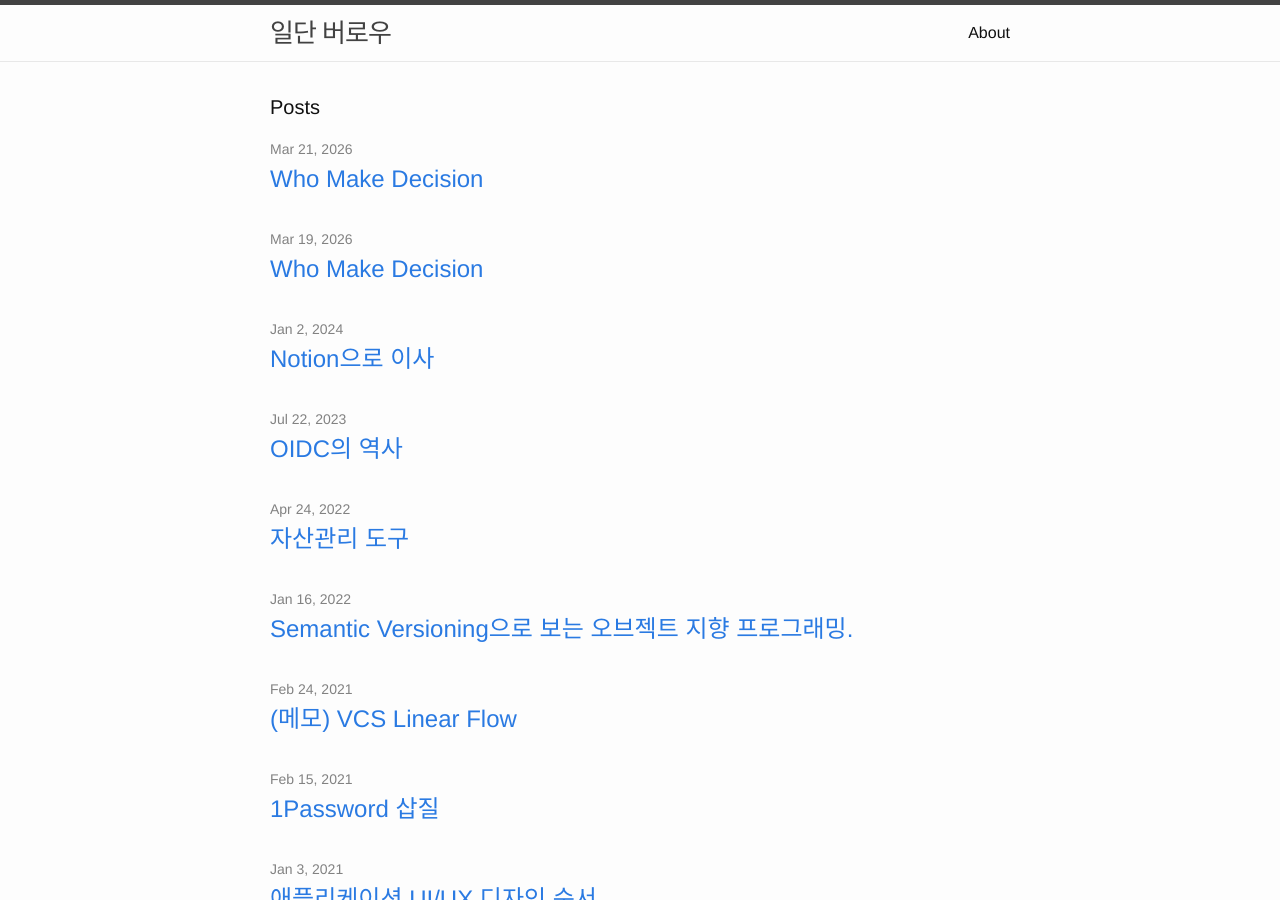
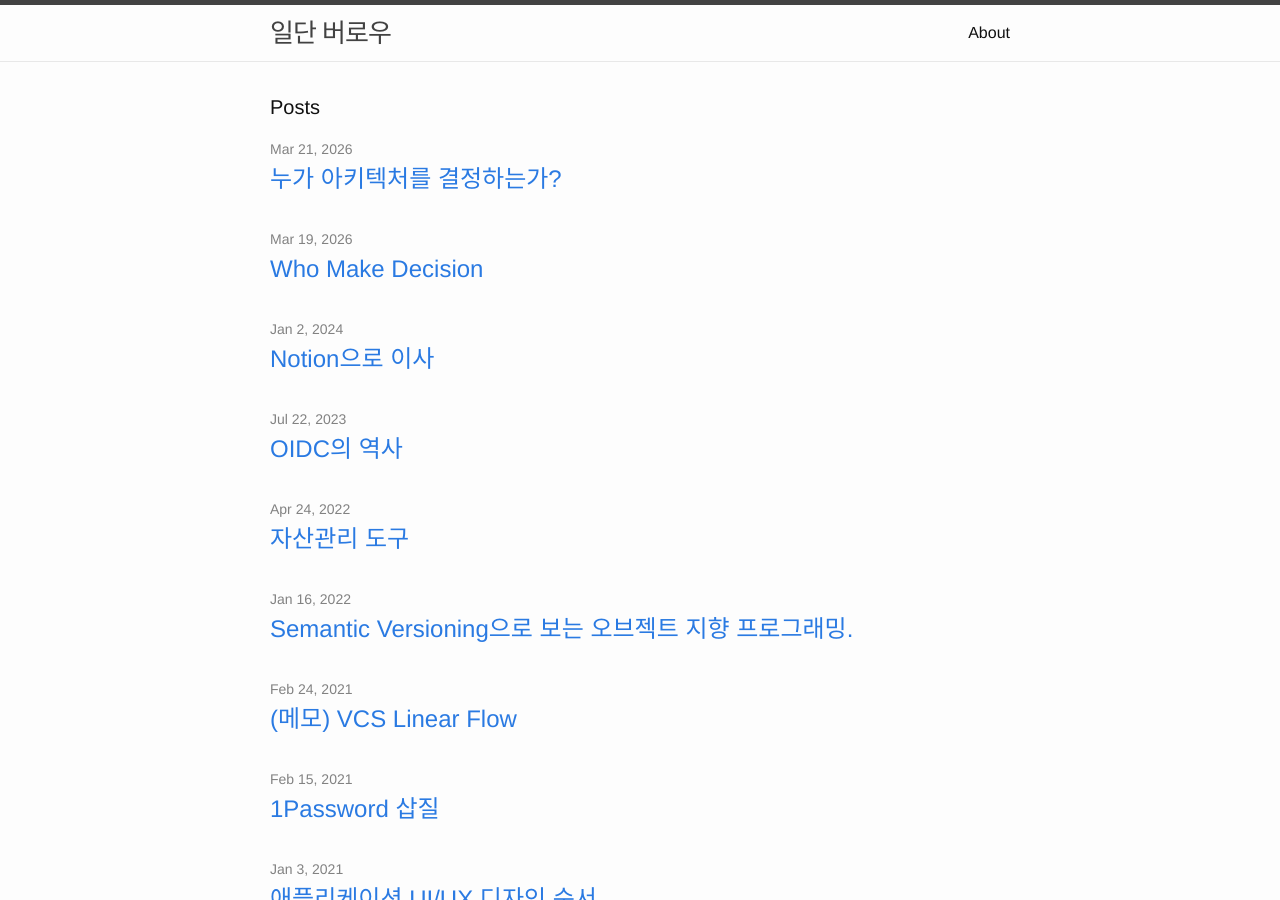
Before and after one commit to JustBurrow/JustBurrow.github.io, a Jekyll site: the page built from index.html, in a window 1280 px wide and 900 px high. Built offline with Jekyll 4.4.1, drawn with Linux system fonts in a browser that asks for light colours.

Commit message:
🔧 로컬에서 Jekyll로 확인하기 설정.
Jekyll 업데이트 포함.

```diff
--- a/Gemfile
+++ b/Gemfile
@@ -31,3 +31,5 @@ gem "wdm", "~> 0.1.1", :platforms => [:mingw, :x64_mingw, :mswin]
 # Lock `http_parser.rb` gem to `v0.6.x` on JRuby builds since newer versions of the gem
 # do not have a Java counterpart.
 gem "http_parser.rb", "~> 0.6.0", :platforms => [:jruby]
+gem "csv"
+gem "base64"
--- a/_posts/2026-03-21-who-make-decision.md
+++ b/_posts/2026-03-21-who-make-decision.md
@@ -1,4 +1,6 @@
 ---
+title: 누가 아키텍처를 결정하는가?
+layout: post
 audiences:
     - IT 분야의 기술적 흐름을 파악하고 싶은 사람.
     - 경력관리를 위해 유망 분야를 파악하고 싶은 사람.
@@ -25,7 +27,7 @@ contents: # 다룰 내용, 입장, 정의 등. 순서는 중요도나 논리적
     - AI, 네트워크 API 정의 언어와 컴파일러, 멀티플랫폼 프로그래밍 언어의 보급으로 서버 애플리케이션 개발자가 클라이언트용 라이브러리를 개발하기 쉬워졌다.
 ---
 
-# 누가 구조를 결정하는가?
+# 누가 아키텍처를 결정하는가?
 
 미래의 아키텍트는 어떤 스킬셋을 요구할 것인가?
 
```
Also changed, not shown: Gemfile.lock.
